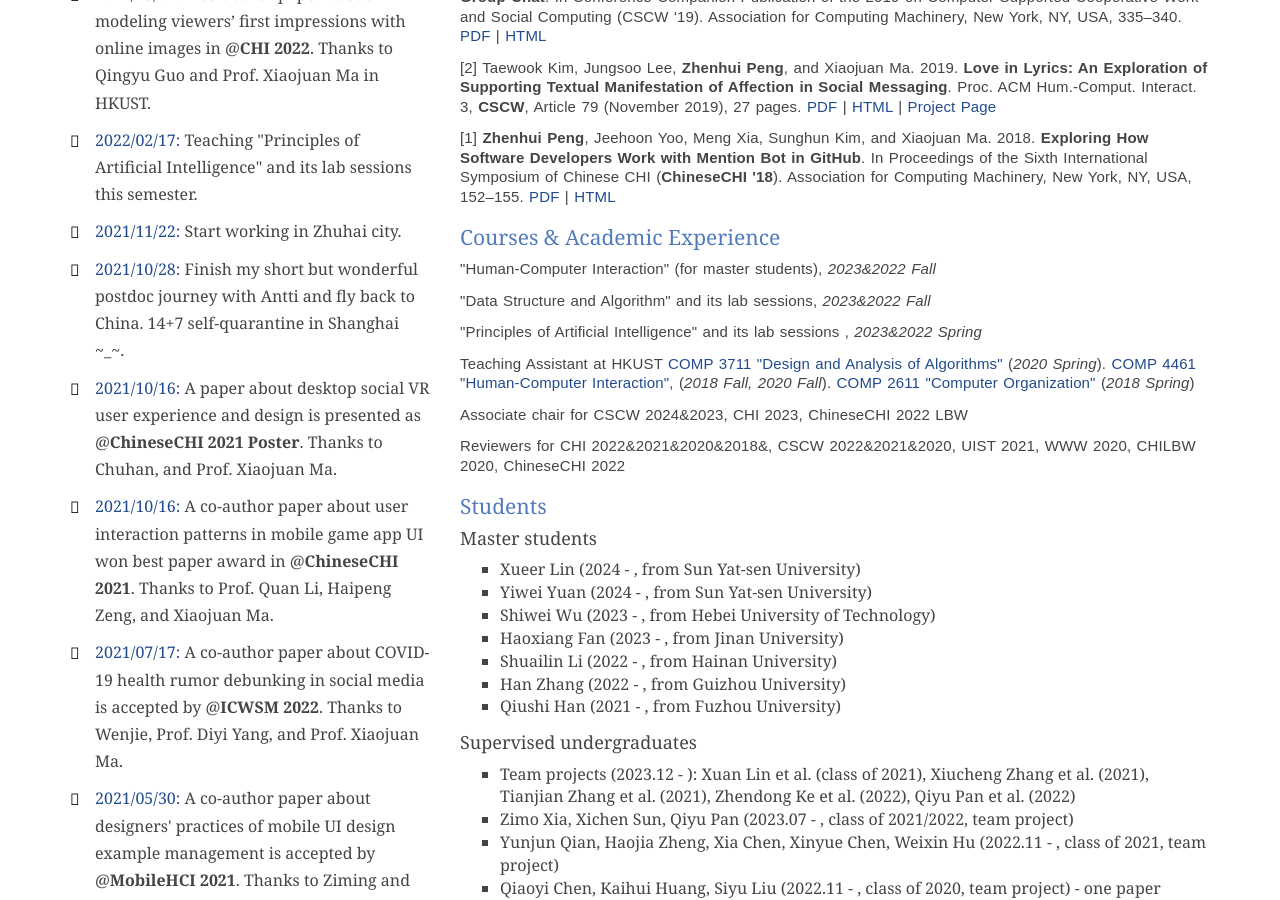
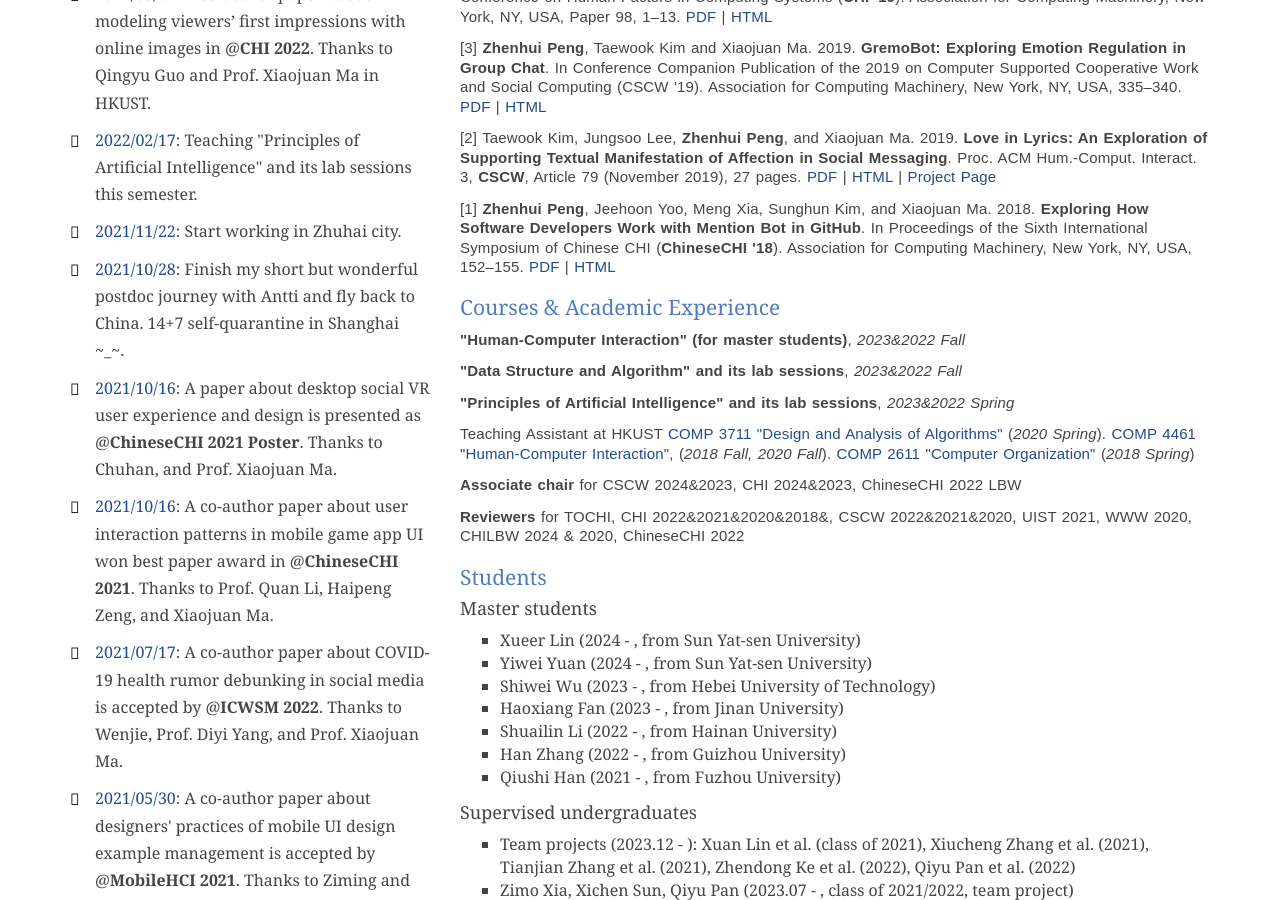
Before and after one commit to PenguinZhou/PenguinZhou.github.io, a Jekyll site: the page index.html, which Jekyll copies as it is, in a window 1280 px wide and 900 px high, scrolled down 2859 px. Built offline with Jekyll 4.4.1, drawn with Linux system fonts in a browser that asks for light colours; some of the changed text lies outside the part shown.

Commit message:
Update papers

```diff
--- a/index.html
+++ b/index.html
@@ -255,11 +255,18 @@
                             <a href="https://arxiv.org/abs/2310.12019">HTML</a>
                         </p>
 
+                        <p>[31] Chengbo Zheng, Kangyu Yuan, Bingcan Guo, Reza Hadi Mogavi, <strong>Zhenhui Peng</strong>, Shuai Ma, and Xiaojuan Ma. 2024.
+                            <strong>Charting the Future of AI in Project-Based Learning: A Co-Design Exploration with Students</strong>.
+                            (<strong>CHI '24</strong>).
+                            <a href="docs/CHI2024_AI_in_PBL.pdf">PDF</a> |
+                            <a href="https://arxiv.org/abs/2401.14915">HTML</a>
+                        </p>
+
                         <p>[30] Qianyu Liu, Haoran Jiang, Zihao Pan, Qiushi Han, <strong>Zhenhui Peng</strong>, and Quan Li.
                             2024. <strong>BiasEye: A Bias-Aware Real-time Interactive Material Screening System for Impartial Candidate Assessment</strong>.
                             (<strong>IUI '24</strong>).
-                            <a href="docs/uist23_storyfier.pdf">PDF (To appear)</a> |
-                            <a href="https://arxiv.org/abs/2310.12019v1">HTML (To appear)</a>
+                            <a href="docs/IUI2024_MaterialScreen.pdf">PDF</a> |
+                            <a href="https://arxiv.org/abs/2402.09148">HTML</a>
                         </p>
 
                         <p>[29] Qiushi Han, Haitong Chen, Haoxiang Fan, <strong>Zhenhui Peng</strong>.
@@ -469,14 +476,14 @@
                 <a name="course"></a>
                 <h3 class="widget-title">Courses & Academic Experience</h3>
                 <div class="course">
-                    <p>"Human-Computer Interaction" (for master students), <i>2023&2022 Fall</i></p>
-                    <p>"Data Structure and Algorithm" and its lab sessions, <i>2023&2022 Fall</i></p>
-                    <p>"Principles of Artificial Intelligence" and its lab sessions , <i>2023&2022 Spring</i></p>
+                    <p><strong>"Human-Computer Interaction" (for master students)</strong>, <i>2023&2022 Fall</i></p>
+                    <p><strong>"Data Structure and Algorithm" and its lab sessions</strong>, <i>2023&2022 Fall</i></p>
+                    <p><strong>"Principles of Artificial Intelligence" and its lab sessions</strong>, <i>2023&2022 Spring</i></p>
                     <p>Teaching Assistant at HKUST <a href="https://canvas.ust.hk/courses/29915">COMP 3711 "Design and Analysis of Algorithms"</a> (<i>2020 Spring</i>).
                         <a href="https://www.cse.ust.hk/~mxj/page/COMP4461-201809.html">COMP 4461 "Human-Computer Interaction"</a>, (<i>2018 Fall, 2020 Fall</i>).
                         <a href="https://course.cse.ust.hk/comp2611/">COMP 2611 "Computer Organization"</a> (<i>2018 Spring</i>)</p>
-                    <p>Associate chair for CSCW 2024&2023, CHI 2023, ChineseCHI 2022 LBW</p>
-                    <p>Reviewers for CHI 2022&2021&2020&2018&, CSCW 2022&2021&2020, UIST 2021, WWW 2020, CHILBW 2020, ChineseCHI 2022</p>
+                    <p><strong>Associate chair</strong> for CSCW 2024&2023, CHI 2024&2023, ChineseCHI 2022 LBW</p>
+                    <p><strong>Reviewers</strong> for TOCHI, CHI 2022&2021&2020&2018&, CSCW 2022&2021&2020, UIST 2021, WWW 2020, CHILBW 2024 & 2020, ChineseCHI 2022</p>
                 </div>
                 <a name="student"></a>
                 <h3 class="widget-title">Students</h3>
```
Also changed, not shown: other parts of index.html (+1 -1 lines), 6 other files.
